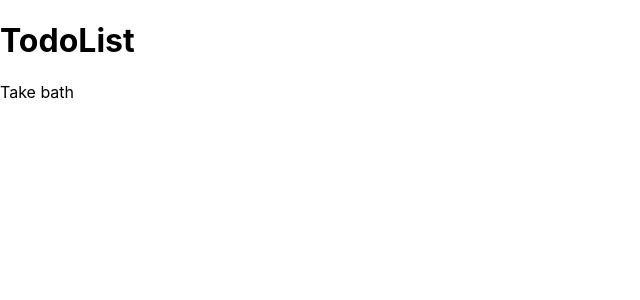
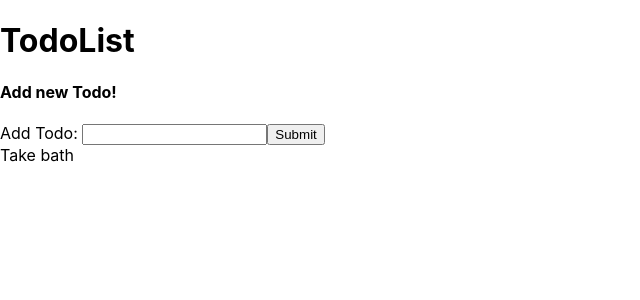
Before and after one commit to chandni-singh/Task-monitor-app, a React (Create React App) app: page / in a window 1280 px wide. Shown: the top 300 px of the page, without its empty margins (0-640 px from the left). Built offline with nearby package versions, Linux system fonts and the light colour scheme.

Commit message:
todo form

```diff
--- a/src/NewTodoForm.js
+++ b/src/NewTodoForm.js
@@ -0,0 +1,40 @@
+import React, {Component} from 'react';
+
+class NewTodoForm extends Component {
+    constructor(props) {
+        super(props);
+        this.state = {
+            task : ""
+        }
+
+        this.handleChange = this.handleChange.bind(this);
+        this.handleSubmit = this.handleSubmit.bind(this);
+    }
+
+    handleChange(evt) {
+        this.setState({task : evt.target.value});
+    }
+
+    handleSubmit(evt) {
+        evt.preventDefault();
+        this.props.addTodo(this.state.task);
+
+        this.setState({task : ""});
+    }
+
+    render() {
+        return (
+            <div>
+                <h4>Add new Todo!</h4>
+                <form>
+                    <label htmlFor = "new">Add Todo: </label>
+                    <input id = "new" type = "text" name = "task" value = {this.state.task} onChange = {this.handleChange} />
+                    <button onClick = {this.handleSubmit}>Submit</button>
+                </form>
+            </div>
+
+        )
+    }
+}
+
+export default NewTodoForm;
--- a/src/TodoList.js
+++ b/src/TodoList.js
@@ -1,6 +1,8 @@
 import React, {Component} from 'react';
 import { v4 as uuidv4 } from 'uuid';
+
 import Todo from './Todo';
+import NewTodoForm from './NewTodoForm';
 
 class TodoList extends Component {
     constructor(props){
@@ -8,6 +10,12 @@ class TodoList extends Component {
         this.state = {
             tasks : [{ task : "Take bath", key : uuidv4()}]
         }
+
+        this.addTodo = this.addTodo.bind(this);
+    }
+
+    addTodo(task) {
+        this.setState({tasks : [...this.state.tasks, {task, key : uuidv4()} ] });
     }
 
     render() {
@@ -15,6 +23,7 @@ class TodoList extends Component {
         return(
             <div>
                 <h1>TodoList</h1>
+                <NewTodoForm addTodo = {this.addTodo} />
                 {tasks}
             </div>
 
```
